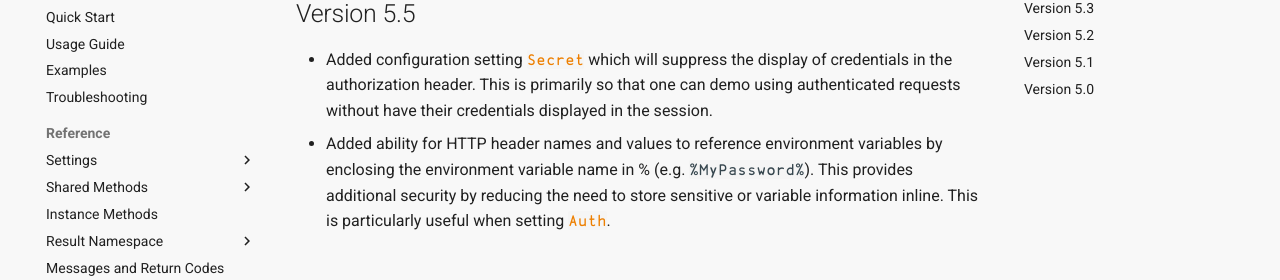
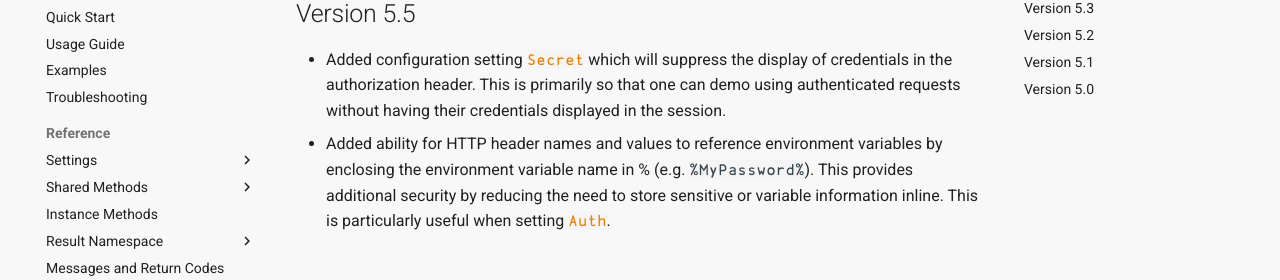
Before and after one commit to Dyalog/HttpCommand, an MkDocs documentation site: the page built from docs/release-notes.md, in a window 1280 px wide and 900 px high. Shown: the part 184-464 px from the top of the window. Built offline with MkDocs 1.6.1 and Material for MkDocs 9.7.7, drawn with Linux system fonts in a browser that asks for light colours; comment, search, counter and statistics services are not loaded.

Commit message:
Update release-notes.md

```diff
--- a/docs/release-notes.md
+++ b/docs/release-notes.md
@@ -1,5 +1,5 @@
 ## Version 5.5
-* Added configuration setting [`Secret`](./operational-settings.md#secret) which will suppress the display of credentials in the authorization header. This is primarily so that one can demo using authenticated requests without have their credentials displayed in the session.
+* Added configuration setting [`Secret`](./operational-settings.md#secret) which will suppress the display of credentials in the authorization header. This is primarily so that one can demo using authenticated requests without having their credentials displayed in the session.
 * Added ability for HTTP header names and values to reference environment variables by enclosing the environment variable name in % (e.g. `%MyPassword%`). This provides additional security by reducing the need to store sensitive or variable information inline. This is particularly useful when setting [`Auth`](./request-settings.md#auth).
 ## Version 5.4
 * Added function [`IsOK`](./result-operational.md#isok) to result namespace.
```
